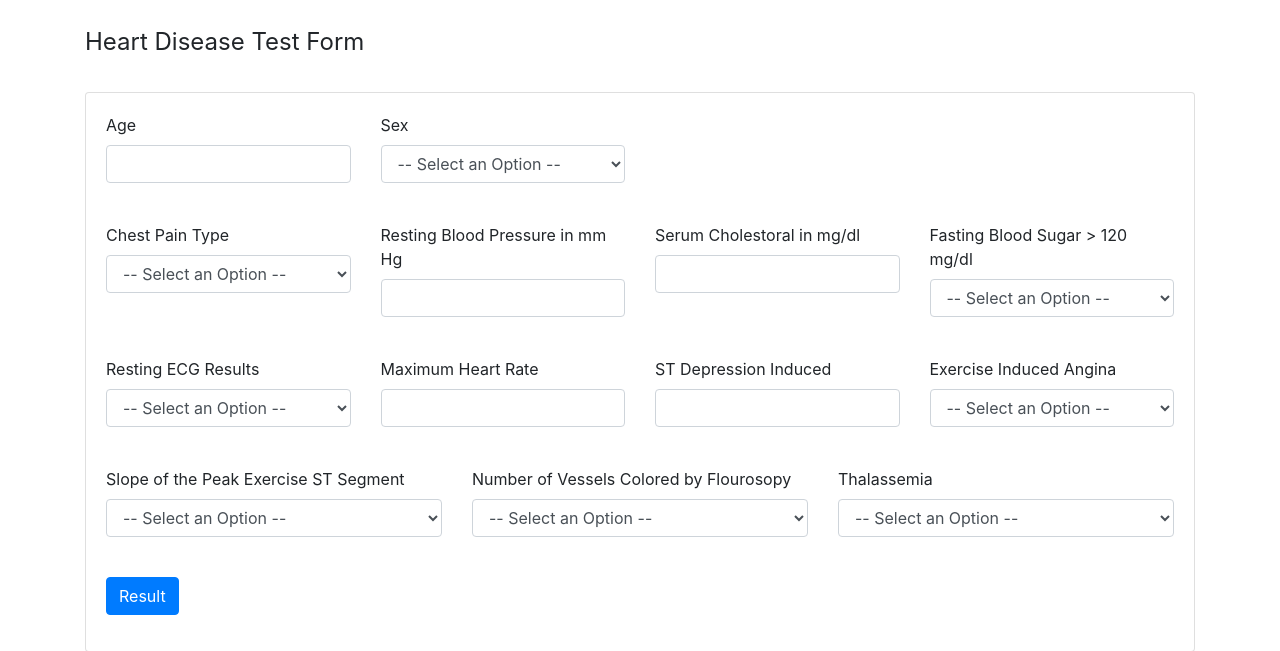
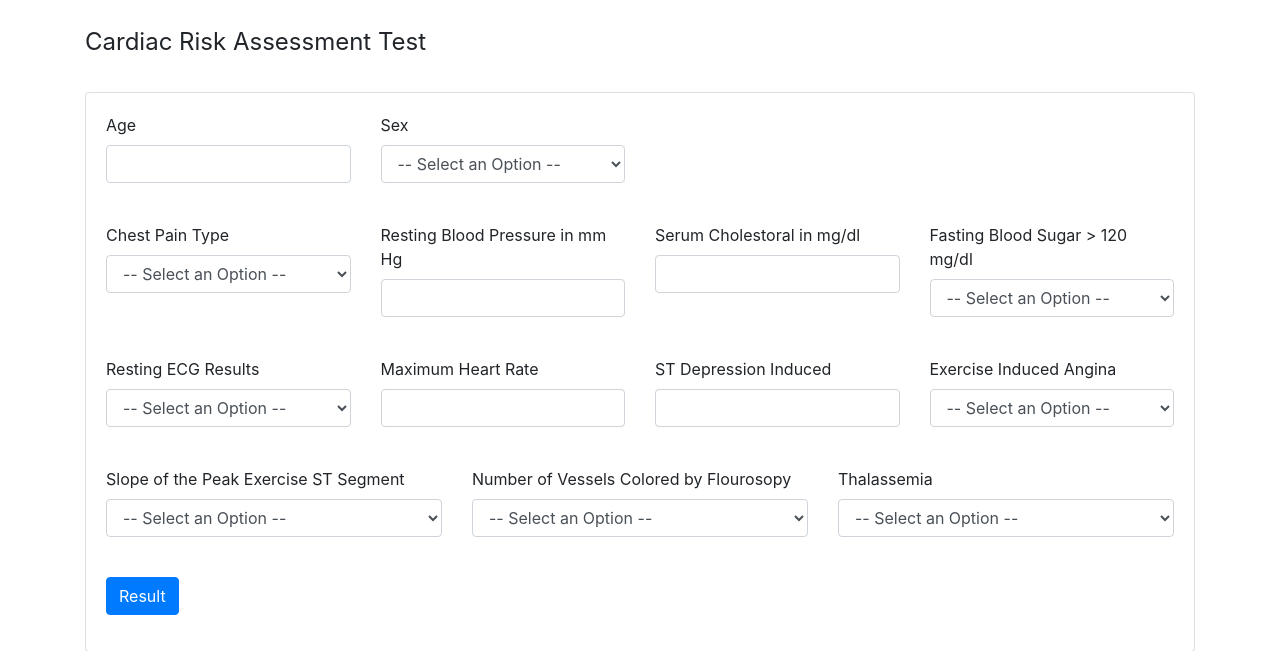
Before and after one commit to chinmay-1526/CardioGuard, a Flask app: page / in a window 1280 px wide. Shown: the part 56-707 px from the top of the page. Run offline with Flask 3, Linux system fonts and the light colour scheme; parts of the project's set-up code (start-up, migrations or seed data) failed here and were passed over; some libraries are stand-ins or nearby versions.

Commit message:
Update Heart Disease Classifier.html

```diff
--- a/templates/Heart Disease Classifier.html
+++ b/templates/Heart Disease Classifier.html
@@ -23,7 +23,7 @@
 			<!--Form-->
 			<form action = "{{url_for('predict')}}" method ="POST" >
 				<fieldset>
-				<legend>Heart Disease Test Form</legend><br>
+				<legend>Cardiac Risk Assessment Test</legend><br>
 				  <div class="card card-body" >
 					  <div class="form-group  row">
 						<div class="col-sm-3">
```
